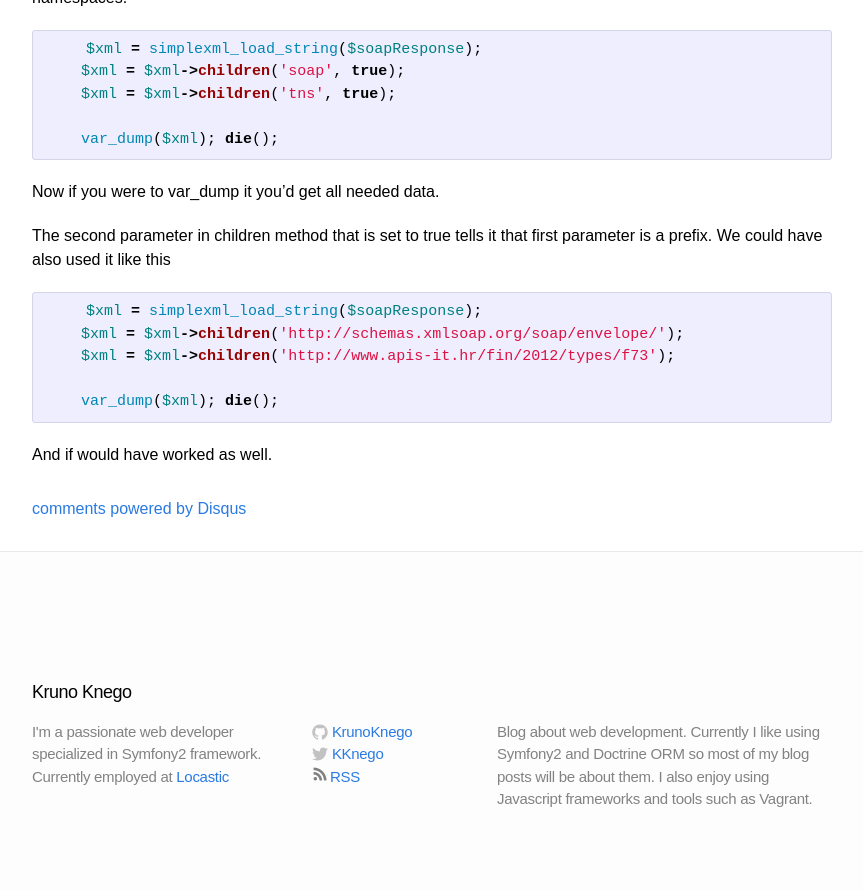
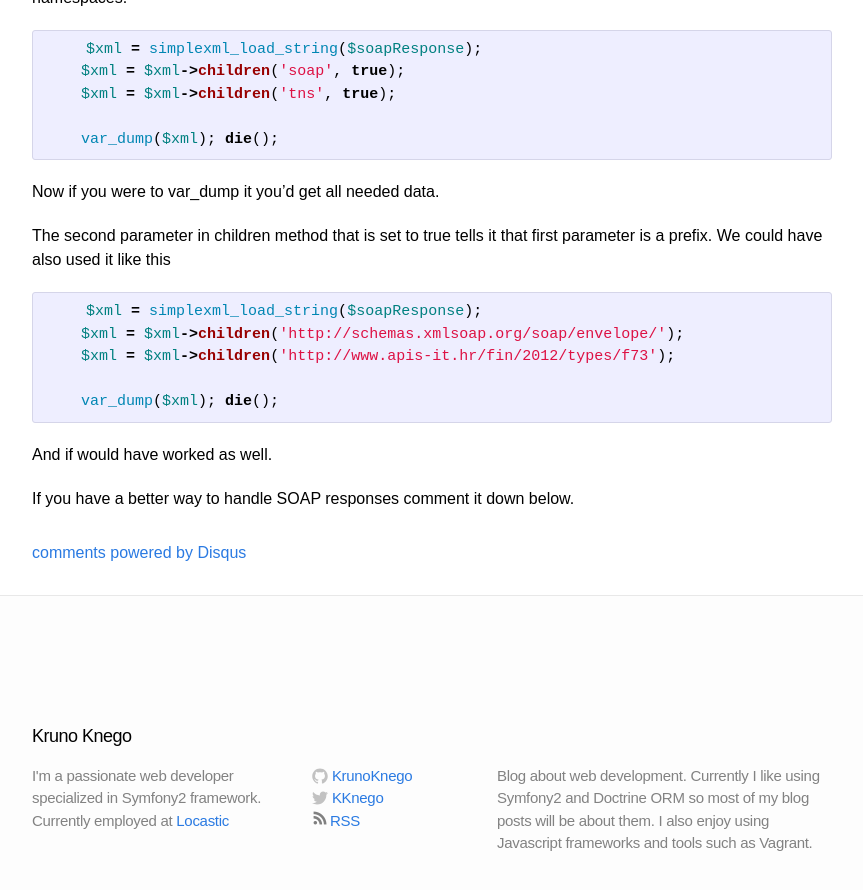
Before and after one commit to guotechfin/KrunoKnego.github.io, a Jekyll site: the page built from _posts/2014-08-30-handling-soap-responses.md, in a window 1280 px wide and 900 px high, scrolled down 2137 px. Shown: the top 890 px of the window, without its empty margins (208-1071 px from the left). Built offline with Jekyll 4.4.1, drawn with Linux system fonts in a browser that asks for light colours; comment, search, counter and statistics services are not loaded; before the commit the page ends 2993 px from its top, so only the background shows below that.

Commit message:
SOAP fix

```diff
--- a/_posts/2014-08-30-handling-soap-responses.md
+++ b/_posts/2014-08-30-handling-soap-responses.md
@@ -103,3 +103,5 @@ We could have also used it like this
 {% endhighlight %}
 
 And if would have worked as well.
+
+If you have a better way to handle SOAP responses comment it down below.
```
